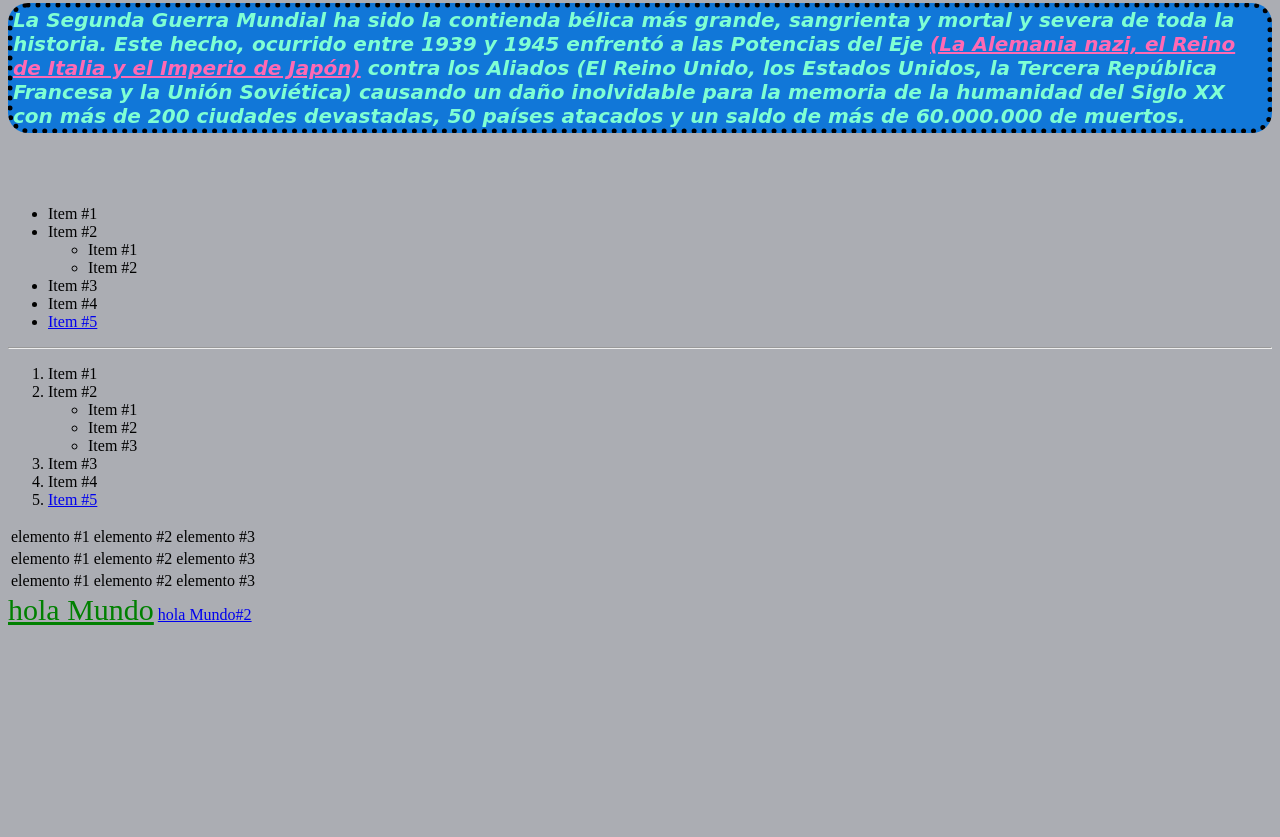
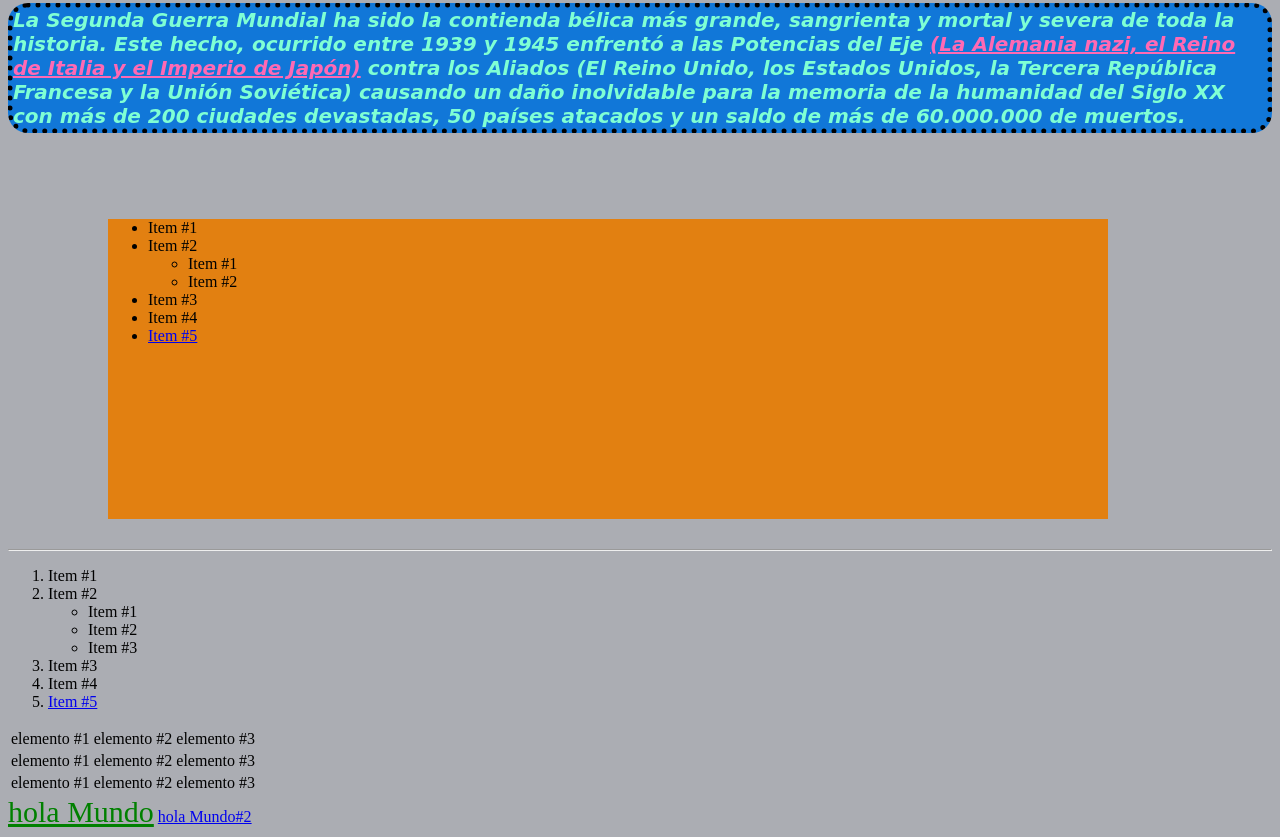
Before and after one commit to JavierFrancisco1/mi-primer-sitio-web, a plain HTML site: page index.html in a window 1280 px wide. Shown: the part 912-1749 px from the top of the page. Before the commit the page ends 1547 px from the top, so only its background shows below. Drawn offline with Linux system fonts and the light colour scheme.

Commit message:
17-05 adelantado

```diff
--- a/index.css
+++ b/index.css
@@ -33,16 +33,22 @@ a[href="http://www.falconmasters.com"]
   color: green;
   font-size: 30px;
 }
-p a{
-  color:hotpink
+p a {
+  color: hotpink;
 }
-.three{
+.three {
   background-color: rgb(13, 61, 25);
-  border:rgb(95, 43, 129) 10px inset;
+  border: rgb(95, 43, 129) 10px inset;
   border-radius: 15px;
 }
-.dos{
+.dos {
   background-color: rgb(17, 119, 216);
-  border: 5px dotted black  ;
+  border: 5px dotted black;
   border-radius: 20px;
 }
+.dies {
+  width: 1000px;
+  height: 300px;
+  margin: 30px 100px;
+  background-color: rgb(226, 128, 17);
+}
--- a/index.html
+++ b/index.html
@@ -44,7 +44,7 @@
         causando un daño inolvidable para la memoria de la humanidad del Siglo XX con más de 200 ciudades devastadas, 50 países atacados y un saldo de más de 60.000.000 de muertos.</p #2> <br>
         <br>
 
-
+        <div class="dies">
        <ul>
            <li>Item #1</li>
            <li>Item #2</li>
@@ -57,6 +57,7 @@
            <li><a href="#">Item #5</a></li>
 
        </ul>
+    </div>
        <hr>
 
 
```
